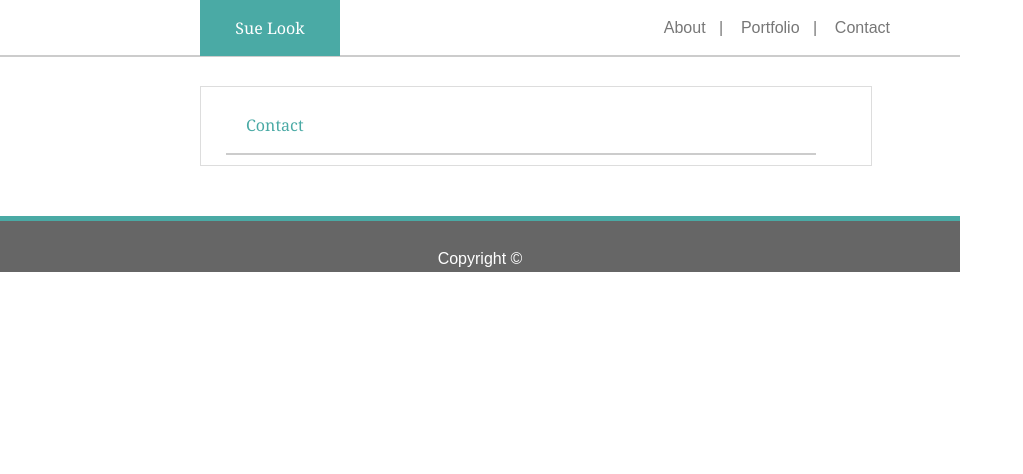
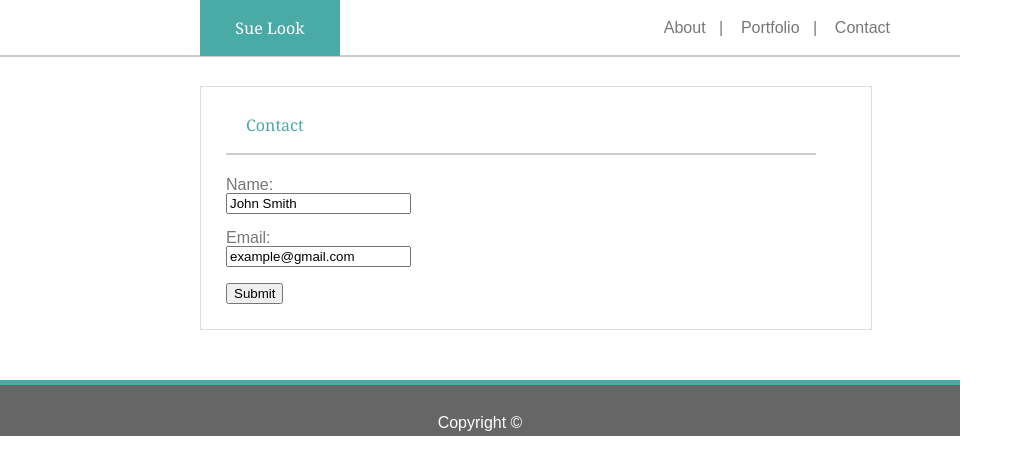
Before and after one commit to looksue/Basic-Portfolio, a plain HTML site: page contact.html in a window 1280 px wide. Shown: the whole page, without its empty margins (0-1023 px from the left). Drawn offline with Linux system fonts and the light colour scheme.

Commit message:
basic form elements contact form

```diff
--- a/contact.html
+++ b/contact.html
@@ -23,9 +23,18 @@
         <section>
             <article>
                 <h2>Contact</h2>
-                <aside>
-                </aside>
-
+                    <form>
+                        <br/><br/><br/><br/><br/>
+                        Name:
+                        <br/>
+                        <input type="text" name="username" value="John Smith">
+                        <br/><br/>
+                        Email:
+                        <br/>
+                        <input type="text" name="email" value="example@gmail.com">
+                        <br/><br/>
+                        <input type="submit" value="Submit">
+                    </form>
             </article>
 
         </section>
```
